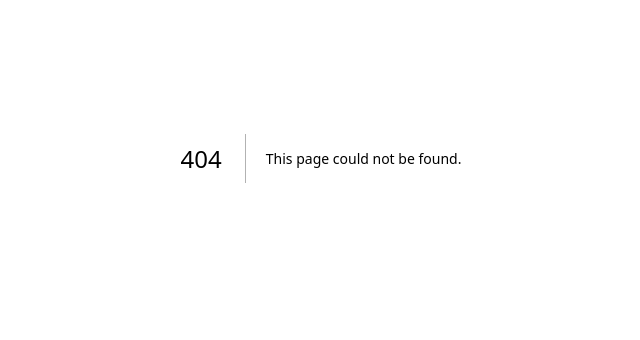
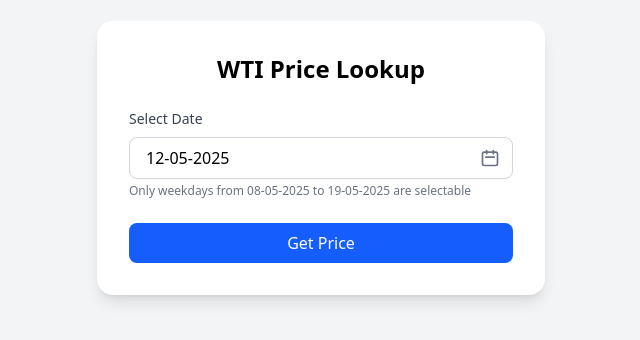
Before and after one commit to kamilkk00/front-commodities, a Next.js app: page /wti in a window 1280 px wide. Before the commit this address had no page. Shown: the part 242-582 px from the top of the page, without its empty margins (319-959 px from the left). Built offline with nearby package versions, Linux system fonts and the light colour scheme.

Commit message:
adding wti

```diff
--- /dev/null
+++ b/src/app/api/wti/route.js
@@ -0,0 +1,32 @@
+// app/api/brent/route.js
+import { NextResponse } from 'next/server'
+
+const UPSTREAM_URL = process.env.COMMODITIES_WTI
+
+if (!UPSTREAM_URL) {
+  throw new Error(
+    'Missing environment variable COMMODITIES_WTI - please define it in .env'
+  )
+}
+
+export async function POST(request) {
+  const body = await request.json()
+  // body = { date: "YYYY-MM-DD" }
+
+  const resp = await fetch(UPSTREAM_URL, {
+    method: 'POST',
+    headers: { 'Content-Type': 'application/json' },
+    body: JSON.stringify(body),
+  })
+
+  if (!resp.ok) {
+    const text = await resp.text()
+    return NextResponse.json(
+      { error: `Upstream error: ${resp.status} ${text}` },
+      { status: 502 }
+    )
+  }
+
+  const data = await resp.json()
+  return NextResponse.json(data)
+}
--- a/src/app/hello/page.js
+++ /dev/null
@@ -1,9 +0,0 @@
-// src/app/hello/page.js
-
-export default function Home() {
-    return (
-      <div className="min-h-screen flex items-center justify-center">
-        <h1>Welcome in hello page </h1>
-      </div>
-    );
-  }
--- /dev/null
+++ b/src/app/wti/page.js
@@ -0,0 +1,126 @@
+// app/wti/page.js
+'use client'
+
+import { useState, forwardRef } from 'react'
+import DatePicker from 'react-datepicker'
+import { format } from 'date-fns'
+import enGB from 'date-fns/locale/en-GB'
+import 'react-datepicker/dist/react-datepicker.css'
+
+// Inline SVG calendar icon component
+const CalendarIcon = () => (
+  <svg xmlns="http://www.w3.org/2000/svg" className="h-5 w-5 text-gray-500" fill="none" viewBox="0 0 24 24" stroke="currentColor">
+    <path strokeLinecap="round" strokeLinejoin="round" strokeWidth={2} d="M8 7V3m8 4V3m-9 8h10M5 21h14a2 2 0 002-2V7a2 2 0 00-2-2H5a2 2 0 00-2 2v12a2 2 0 002 2z" />
+  </svg>
+)
+
+// Custom input to include calendar icon
+const CustomInput = forwardRef(({ value, onClick }, ref) => (
+  <button
+    type="button"
+    className="relative w-full text-left border border-gray-300 rounded-lg px-4 py-2 focus:outline-none focus:ring-2 focus:ring-blue-500"
+    onClick={onClick}
+    ref={ref}
+  >
+    <span className="block">{value}</span>
+    <div className="absolute right-3 top-1/2 transform -translate-y-1/2">
+      <CalendarIcon />
+    </div>
+  </button>
+))
+CustomInput.displayName = 'CustomInput'
+
+export default function WTIPage() {
+  // Restrict selectable range: May 8–19, 2025
+  const minDate = new Date('2025-05-08')
+  const maxDate = new Date('2025-05-19')
+
+  const [selectedDate, setSelectedDate] = useState(new Date('2025-05-12'))
+  const [result, setResult] = useState(null)
+  const [error, setError] = useState(null)
+  const [loading, setLoading] = useState(false)
+
+  const handleSubmit = async (e) => {
+    e.preventDefault()
+    setError(null)
+    setResult(null)
+
+    const dateStr = format(selectedDate, 'yyyy-MM-dd')
+
+    setLoading(true)
+    try {
+      const res = await fetch('/api/wti', {
+        method: 'POST',
+        headers: { 'Content-Type': 'application/json' },
+        body: JSON.stringify({ date: dateStr }),
+      })
+      if (!res.ok) throw new Error(`HTTP ${res.status}`)
+      const data = await res.json()
+      setResult(data)
+    } catch (err) {
+      setError(err.message)
+    } finally {
+      setLoading(false)
+    }
+  }
+
+  return (
+    <main className="min-h-screen bg-gray-100 flex items-center justify-center p-6">
+      <div className="bg-white shadow-lg rounded-2xl p-8 max-w-md w-full">
+        <h1 className="text-2xl font-bold text-center mb-6">WTI Price Lookup</h1>
+
+        <form onSubmit={handleSubmit} className="space-y-6">
+          <div className="flex flex-col">
+            <label htmlFor="date" className="text-sm font-medium text-gray-700 mb-2">Select Date</label>
+            <DatePicker
+              id="date"
+              selected={selectedDate}
+              onChange={(date) => setSelectedDate(date)}
+              filterDate={(date) => date.getDay() !== 0 && date.getDay() !== 6}
+              minDate={minDate}
+              maxDate={maxDate}
+              locale={enGB}
+              dateFormat="dd-MM-yyyy"
+              customInput={<CustomInput />}
+            />
+            <small className="text-xs text-gray-500 mt-1">Only weekdays from 08-05-2025 to 19-05-2025 are selectable</small>
+          </div>
+
+          <button
+            type="submit"
+            disabled={loading}
+            className="w-full bg-blue-600 text-white py-2 rounded-lg hover:bg-blue-700 transition disabled:opacity-50"
+          >
+            {loading ? 'Fetching...' : 'Get Price'}
+          </button>
+        </form>
+
+        {error && <p className="mt-4 text-center text-red-500">Error: {error}</p>}
+
+        {result && (
+          Number(result.price) === result.price ? (
+            <div className="mt-6 bg-green-50 p-6 rounded-lg flex flex-col items-center">
+              <span className="text-gray-600 text-sm">Price on {format(selectedDate, 'dd-MM-yyyy')}</span>
+              <span className="text-4xl font-semibold mt-2">${result.price.toFixed(2)}</span>
+              <span className="text-gray-600 text-sm mt-1">USD per barrel</span>
+            </div>
+          ) : (
+            <div className="mt-6 bg-red-100 p-8 rounded-lg flex flex-col items-center">
+              {/* Split message to have date on new line */}
+              {(() => {
+                const [prefix, datePart] = result.price.split(/(?='\d{4}-\d{2}-\d{2}')/)
+                return (
+                  <span className="text-red-700 text-2xl font-semibold text-center">
+                    {prefix}
+                    <br />
+                    {datePart}
+                  </span>
+                )
+              })()}
+            </div>
+          )
+        )}
+      </div>
+    </main>
+  )
+}
```
